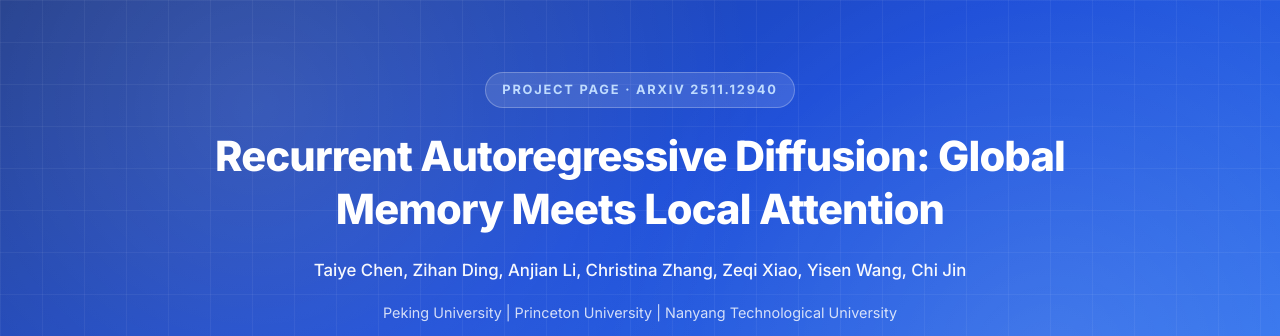
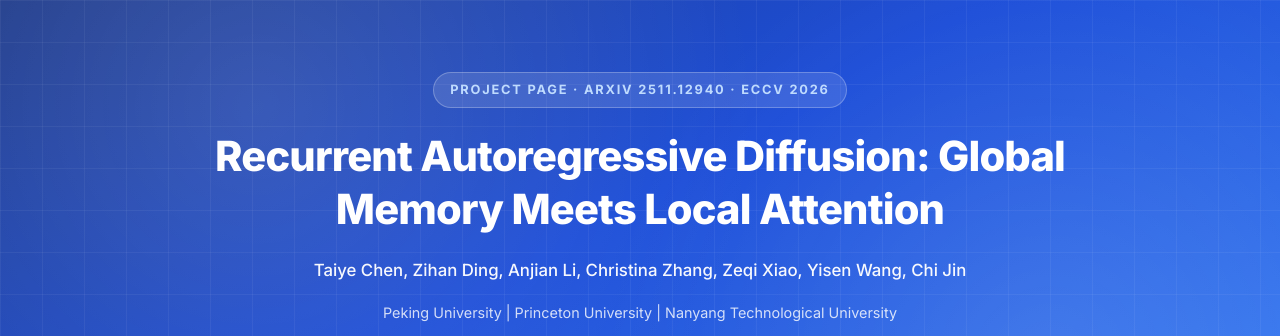
Before and after one commit to yeyutaihan/recurrent-autoregressive-diffusion, a plain HTML site: page index.html in a window 1280 px wide. Shown: the top 336 px of the page. Drawn offline with nearby package versions, Linux system fonts and the light colour scheme.

Commit message:
update title

```diff
--- a/index.html
+++ b/index.html
@@ -713,7 +713,7 @@
 <body>
     <header>
         <div class="container">
-            <span class="kicker">Project Page &middot; arXiv 2511.12940</span>
+            <span class="kicker">Project Page &middot; arXiv 2511.12940 &middot; ECCV 2026</span>
             <h1>Recurrent Autoregressive Diffusion: Global Memory Meets Local Attention</h1>
             <div class="authors">
                 Taiye Chen, Zihan Ding, Anjian Li, Christina Zhang, Zeqi Xiao, Yisen Wang, Chi Jin
```
